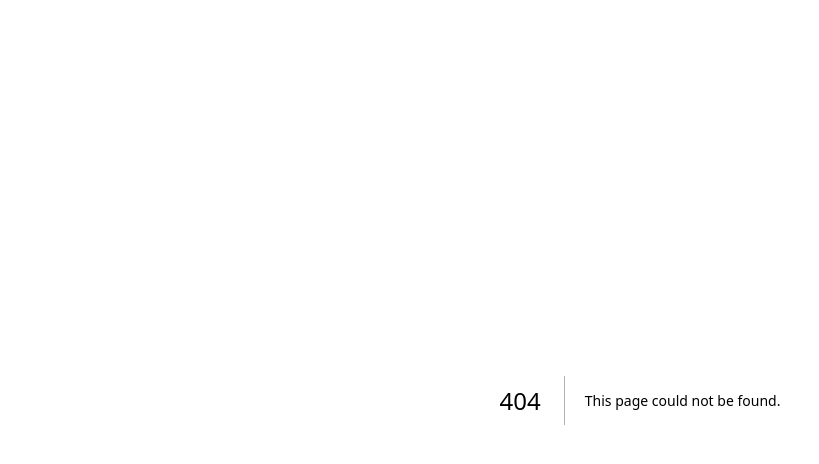
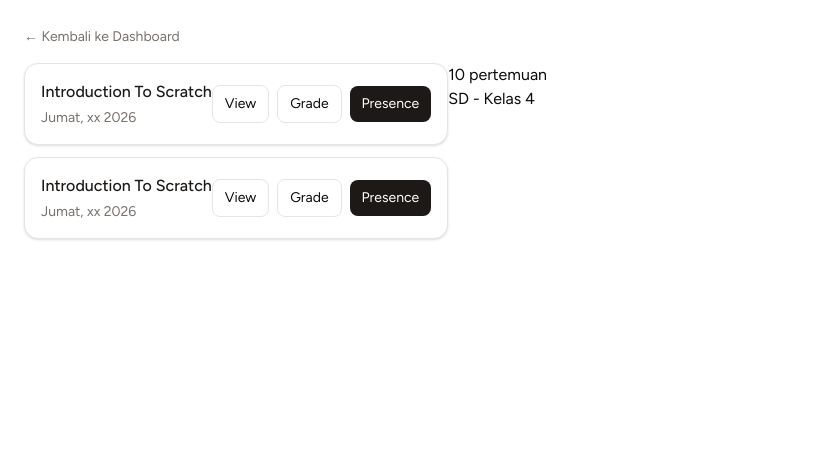
Before and after one commit to SulthanYasinZain/openED, a Next.js app: page /dashboard/class/1 in a window 1280 px wide. Before the commit this address had no page. Shown: the top 464 px of the page, without its empty margins (0-819 px from the left). Built offline with nearby package versions, Linux system fonts and the light colour scheme.

Commit message:
add basic class dashboard page

```diff
--- /dev/null
+++ b/src/app/(admin)/dashboard/class/[id]/page.tsx
@@ -0,0 +1,72 @@
+import Link from "next/link";
+
+interface PageProps {
+  params: Promise<{ id: string }>;
+}
+
+export default async function ClassDetailPage({ params }: PageProps) {
+  const { id } = await params;
+
+
+  return (
+    <main className="p-6   space-y-4">
+      <Link
+        href="/dashboard"
+        className="text-sm text-stone-500 hover:underline mb-4 inline-block"
+      >
+        ← Kembali ke Dashboard
+      </Link>
+
+<div className="flex">
+<ul className="space-y-3">
+  <li className="flex items-center justify-between rounded-xl border border-stone-200 bg-white p-4 shadow-sm">
+    <div className="space-y-1">
+      <p className="font-medium text-stone-900">Introduction To Scratch</p>
+      <p className="text-sm text-stone-500">Jumat, xx 2026</p>
+    </div>
+
+    <div className="flex items-center gap-2">
+      <button className="rounded-md border border-stone-200 px-3 py-2 text-sm hover:bg-stone-50">
+        View
+      </button>
+
+      <button className="rounded-md border border-stone-200 px-3 py-2 text-sm hover:bg-stone-50">
+        Grade
+      </button>
+
+      <button className="rounded-md bg-stone-900 px-3 py-2 text-sm text-white hover:bg-stone-800">
+        Presence
+      </button>
+    </div>
+  </li>
+
+   <li className="flex items-center justify-between rounded-xl border border-stone-200 bg-white p-4 shadow-sm">
+    <div className="space-y-1">
+      <p className="font-medium text-stone-900">Introduction To Scratch</p>
+      <p className="text-sm text-stone-500">Jumat, xx 2026</p>
+    </div>
+
+    <div className="flex items-center gap-2">
+      <button className="rounded-md border border-stone-200 px-3 py-2 text-sm hover:bg-stone-50">
+        View
+      </button>
+
+      <button className="rounded-md border border-stone-200 px-3 py-2 text-sm hover:bg-stone-50">
+        Grade
+      </button>
+
+      <button className="rounded-md bg-stone-900 px-3 py-2 text-sm text-white hover:bg-stone-800">
+        Presence
+      </button>
+    </div>
+  </li>
+</ul>
+
+<div>
+<p>10 pertemuan</p>
+<p>SD - Kelas 4</p>
+</div>
+</div>
+    </main>
+  );
+}
--- a/src/app/(admin)/dashboard/page.tsx
+++ b/src/app/(admin)/dashboard/page.tsx
@@ -7,6 +7,7 @@ import AssingTeacherForm from "@/components/assign-teacher-form";
 import LogoutButton from "@/components/logout-button";
 import DeleteClassButton from "@/components/class-delete-button";
 import AssignTeacherButton from "@/components/test-dialog-assign-teacher";
+import Link from "next/link";
 export default async function DashboardPage() {
   const sessionData = await checkSession("ADMIN");
 
@@ -59,17 +60,24 @@ export default async function DashboardPage() {
     {classData.map((classItem) => (
       <li
         key={classItem.id}
-            className="p-2 border border-stone-200 rounded flex"
+        className="p-2 border border-stone-200 rounded flex items-center justify-between"
       >
+        <div>
           {classItem.name} - {classItem.code} -{" "}
           {classItem.teachers[0]?.name ?? "No teacher"}
+        </div>
+
+        <div className="flex gap-2">
           <DeleteClassButton classId={classItem.id} />
           <AssignTeacherButton teacherList={teacherData}/>
+          <Link href={`/dashboard/class/${classItem.code}`}>View</Link>
+        </div>
       </li>
     ))}
   </ul>
 
   <AssingTeacherForm teacherList={teacherData} classList={classData} />
 </main>
+
   );
 }
```
Lines whose indentation alone changed are shown as unchanged.
